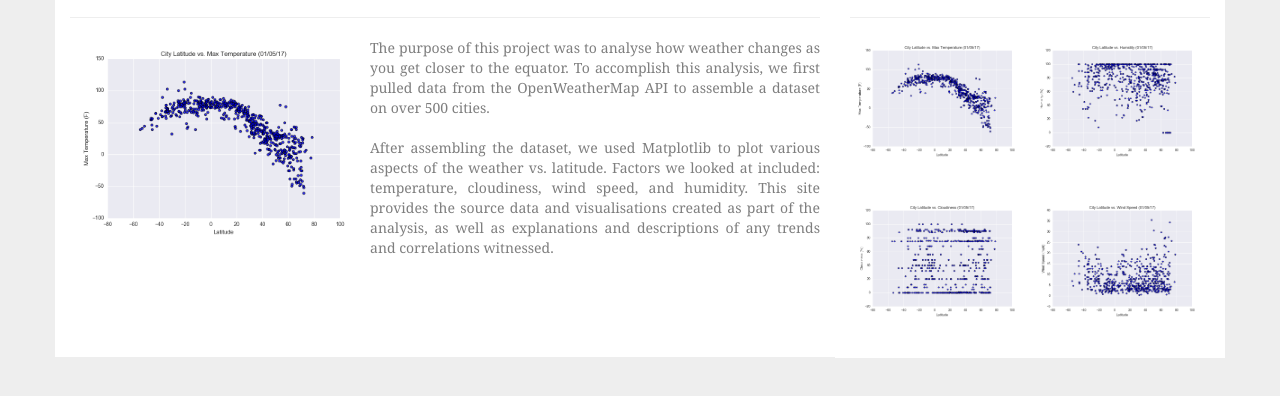
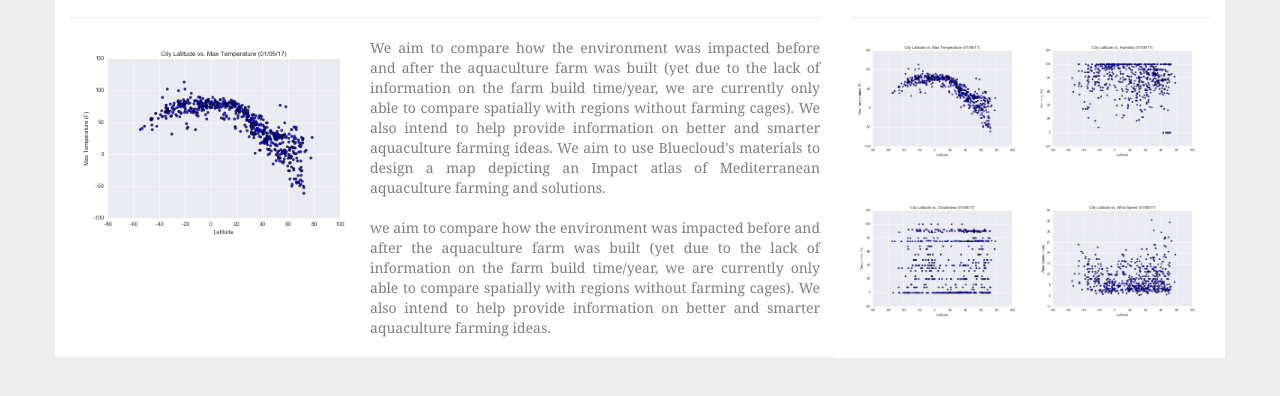
Before and after one commit to Amina-H1/Team-Coral, a plain HTML site: page index.html in a window 1280 px wide. Shown: the part 128-524 px from the top of the page. Drawn offline with nearby package versions, Linux system fonts and the light colour scheme.

Commit message:
added some paragraph information

```diff
--- a/index.html
+++ b/index.html
@@ -11,7 +11,7 @@
     <script src="https://maxcdn.bootstrapcdn.com/bootstrap/3.3.7/js/bootstrap.min.js" integrity="sha384-Tc5IQib027qvyjSMfHjOMaLkfuWVxZxUPnCJA7l2mCWNIpG9mGCD8wGNIcPD7Txa" crossorigin="anonymous"></script>
     <link rel="stylesheet" type="text/css" media="screen" href="style.css"/>
 
-    <title>Web Visualisation Dashboard (Latitude)</title>
+    <title>Impact atlas of Mediterranean aquaculture farming and solutions</title>
 </head>
 <body>
     <nav class="navbar navbar-default">
@@ -42,13 +42,11 @@
             <hr>
             <img src="Resources/assets/1-max-temp.png" alt="Latitude vs. Maximum Temperature" class="landing-image">
             <p>
-                The purpose of this project was to analyse how weather changes as you get closer to the equator.
-                To accomplish this analysis, we first pulled data from the OpenWeatherMap API to assemble a dataset on over 500 cities.
+                We aim to compare how the environment was impacted before and after the aquaculture farm was built (yet due to the lack of information on the farm build time/year, we are currently only able to compare spatially with regions without farming cages). We also intend to help provide information on better and smarter aquaculture farming ideas.
+  We aim to use Bluecloud's materials to design a map depicting an Impact atlas of Mediterranean aquaculture farming and solutions.
                 <br><br>
-                After assembling the dataset, we used Matplotlib to plot various aspects of the weather vs. latitude.
-                Factors we looked at included: temperature, cloudiness, wind speed, and humidity.
-                This site provides the source data and visualisations created as part of the analysis,
-                as well as explanations and descriptions of any trends and correlations witnessed.
+we aim to compare how the environment was impacted before and after the aquaculture farm was built (yet due to the lack of information on the farm build time/year, we are currently only able to compare spatially with regions without farming cages). We also intend to help provide information on better and smarter aquaculture farming ideas.
+
             </p>
         </div>
         <div class="col-sm-12 col-md-4 col-lg-4">
```
